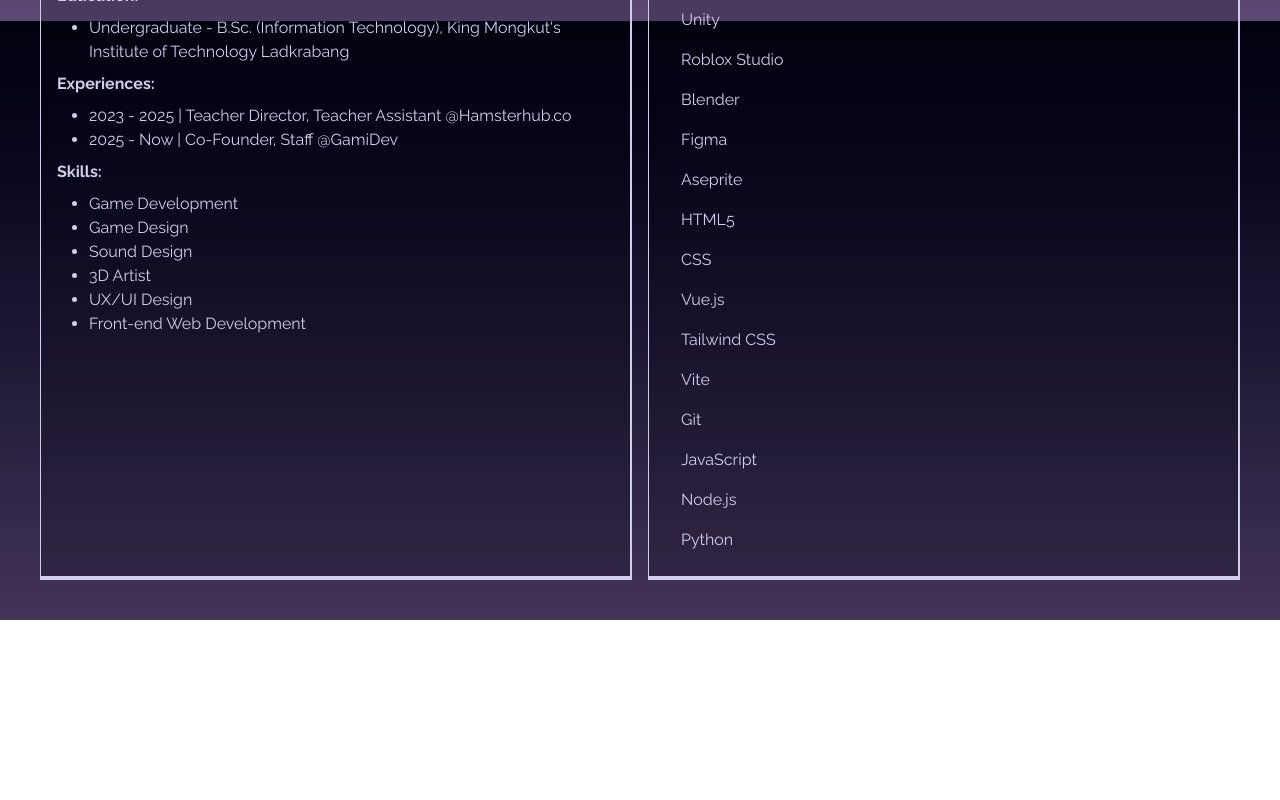
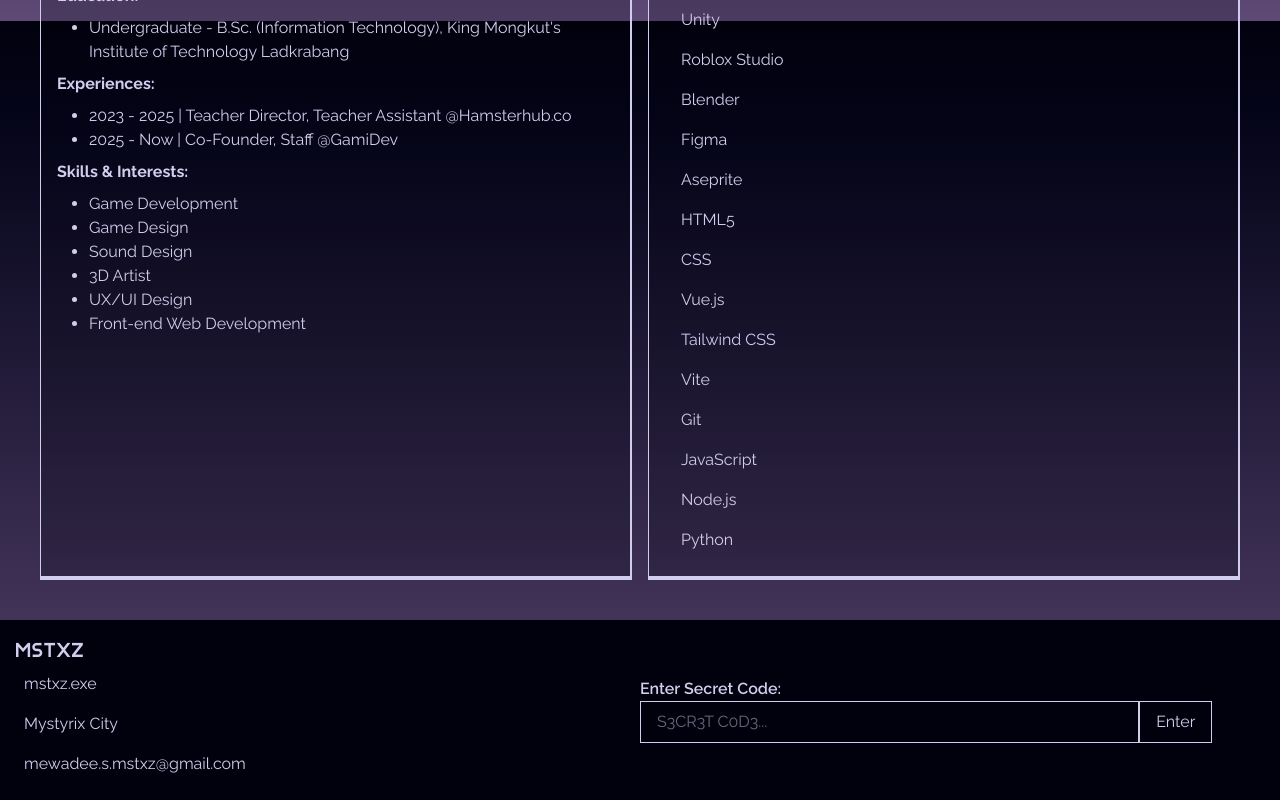
Before and after one commit to Mstxz/port-web, a Vue app in the folder Mstxz-port/: page / in a window 1280 px wide. Shown: the part 1579-2379 px from the top of the page. Before the commit the page ends 2199 px from the top, so only its background shows below. Built offline with nearby package versions, Linux system fonts and the light colour scheme.

Commit message:
add footer

```diff
--- a/Mstxz-port/src/App.vue
+++ b/Mstxz-port/src/App.vue
@@ -1,13 +1,14 @@
 <script setup>
 import Header from './components/header.vue';
+import Footer from './components/footer.vue';
 import { themeClass } from './utils/theme';
 </script>
 
 <template>
     <div :class="themeClass">
         <Header/>
-
         <router-view/>
+        <Footer/>
     </div>
 </template>
 
--- /dev/null
+++ b/Mstxz-port/src/components/footer.vue
@@ -0,0 +1,40 @@
+<script setup>
+import * as brandicon from 'vue3-simple-icons';
+</script>
+
+<template>
+    <footer class="bg-ci-black-1 p-4 flex justify-evenly items-center [&>section]:w-1/2">
+        <section>
+            <h1 class="font-semibold font-header text-xl">Mstxz</h1>
+            <ul class="[&>li]:flex [&>li]:gap-2 [&>li]:p-2">
+                <li><a target="_blank" class="flex gap-2" href=""><brandicon.InstagramIcon/>mstxz.exe</a></li>
+                <li><a target="_blank" class="flex gap-2" href="https://discord.gg/V9pX6PsHMK"><brandicon.DiscordIcon/>Mystyrix City</a></li>
+                <li><brandicon.GmailIcon/>mewadee.s.mstxz@gmail.com</li>
+            </ul>
+        </section>
+        <section>
+            <form action="secretcode">
+                <legend class="font-semibold">Enter Secret Code:</legend>
+                <input id="code" type="text" placeholder="S3CR3T C0D3..." class="border w-8/10 px-4 py-2"/>
+                <button type="button" @click="test()" class="border px-4 py-2">Enter</button>
+            </form>
+        </section>
+    </footer>
+</template>
+
+<script>
+function test(){
+    let code = document.getElementById('code');
+
+    switch(code.value){
+        case 'IamITKmitl22':
+            alert('Welcome, IT Kmitl')
+            break;
+        case 'ZX_I_SW#3x3':
+            alert('No one can enter this zone')
+            break;
+        default:
+            alert(`Invalid Code "${code.value}", please contact the owner if there is an error`)
+    }
+}
+</script>
--- /dev/null
+++ b/Mstxz-port/src/data/socialmedia.json
@@ -0,0 +1,32 @@
+[
+    {
+      "name": "GitHub",
+      "link": "https://github.com/Mstxz",
+      "icon": "GitHubIcon"
+    },
+    {
+      "name": "Instagram",
+      "link": "https://www.instagram.com/mstxz.exe",
+      "icon": "InstagramIcon"
+    },
+    {
+      "name": "YouTube",
+      "link": "https://www.youtube.com/@mstxz-exe",
+      "icon": "YouTubeIcon"
+    },
+    {
+      "name": "SoundCloud",
+      "link": "https://soundcloud.com/mstxz-exe",
+      "icon": "SoundCloudIcon"
+    },
+    {
+      "name": "Sketchfab",
+      "link": "https://sketchfab.com/MysticzXD",
+      "icon": "SketchfabIcon"
+    },
+    {
+      "name": "ArtStation",
+      "link": "https://www.artstation.com/mstxz_exe",
+      "icon": "ArtStationIcon"
+    }
+]
--- a/Mstxz-port/src/pages/home.vue
+++ b/Mstxz-port/src/pages/home.vue
@@ -13,7 +13,32 @@ import toolbadge from '@/components/toolbadge.vue';
 
 import projects from '@/data/projects.json';
 import tools from '@/data/tools.json';
+import socialData from '@/data/socialmedia.json';
 
+import { ref, onMounted, nextTick } from "vue"
+
+const socialarr = ref([])
+
+onMounted(async () => {
+  await nextTick()
+
+  socialarr.value.forEach((comp, i) => {
+    const el = comp.$el
+
+    el.animate(
+      {
+        opacity: [0, 1],
+        transform: ['rotateZ(180deg)', 'rotateZ(0)']
+      },
+      {
+        duration: 500,
+        delay: i * 120 + 500,
+        easing: 'ease',
+        fill: 'forwards'
+      }
+    )
+  })
+})
 </script>
 
 <template>
@@ -24,13 +49,9 @@ import tools from '@/data/tools.json';
 
     <!-- Hero Section -->
     <nav class="flex justify-center gap-4">
-        <socialmedia ref="socialarr" links="https://github.com/Mstxz"><brandicon.GitHubIcon/></socialmedia>
-        <socialmedia ref="socialarr" links="https://www.instagram.com/mstxz.exe"><brandicon.InstagramIcon/></socialmedia>
-        <socialmedia ref="socialarr" links="https://www.youtube.com/@mstxz-exe"><brandicon.YouTubeIcon/></socialmedia>
-        <socialmedia ref="socialarr" links="https://soundcloud.com/mstxz-exe"><brandicon.SoundCloudIcon/></socialmedia>
-        <socialmedia ref="socialarr" links="https://discord.gg/V9pX6PsHMK"><brandicon.DiscordIcon/></socialmedia>
-        <socialmedia ref="socialarr" links="https://sketchfab.com/MysticzXD"><brandicon.SketchfabIcon/></socialmedia>
-        <socialmedia ref="socialarr" links="https://www.artstation.com/mstxz_exe"><brandicon.ArtStationIcon/></socialmedia>
+      <socialmedia ref="socialarr" v-for="social in socialData" :key="social.name" :links="social.link" style="opacity: 0;">
+        <component :is="brandicon[social.icon]" />
+      </socialmedia>
     </nav>
   </section>
 
@@ -73,7 +94,7 @@ import tools from '@/data/tools.json';
       <li>2025 - Now | Co-Founder, Staff @GamiDev</li>
     </ul>
 
-    <b>Skills:</b>
+    <b>Skills & Interests:</b>
     <ul class="list-disc pl-8 py-2">
       <li>Game Development</li>
       <li>Game Design</li>
```
